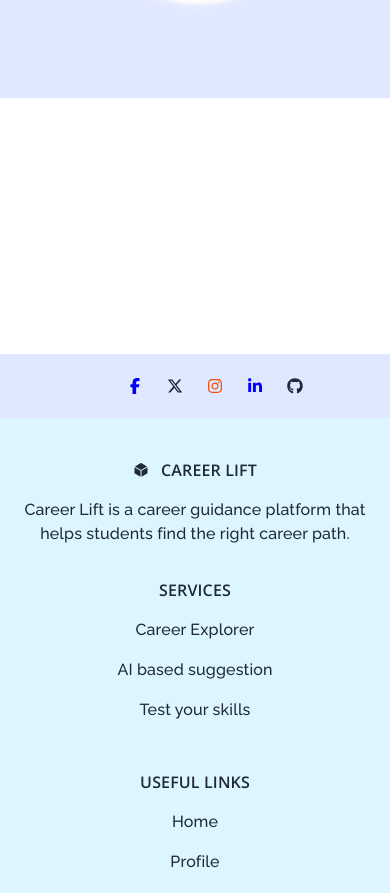
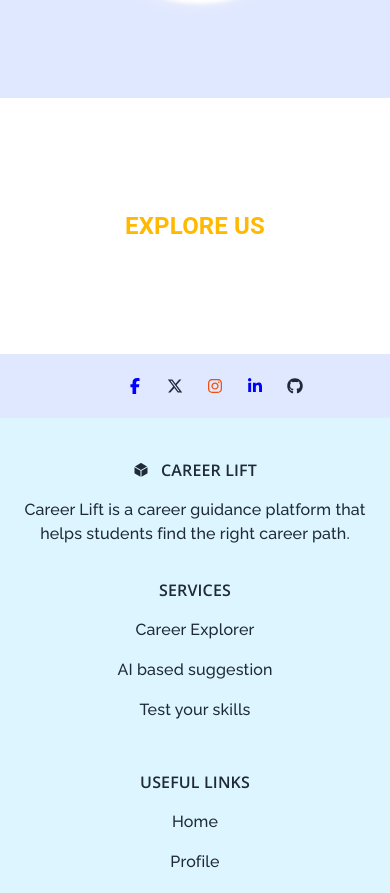
Before and after one commit to shiba-murmu/career-lift-system-project, a React (Vite) app in the folder frontend/: page /home in a window 390 px wide. Shown: the part 1313-2206 px from the top of the page. Built offline with nearby package versions, Linux system fonts and the light colour scheme; some icons are missing.

Commit message:
fix(Home): adjust font size in SectionFour for better readability

```diff
--- a/frontend/src/pages/Homepage/Home.jsx
+++ b/frontend/src/pages/Homepage/Home.jsx
@@ -147,7 +147,7 @@ function SectionFour() {
 
   return (
     <>
-      <div className="relative h-64 md:min-h-[70vh] z-50 w-full grid place-items-center text-7xl  md:text-7xl  font-bold text-amber-400">
+      <div className="relative h-64 md:min-h-[70vh] z-50 w-full grid place-items-center text-2xl  md:text-7xl  font-bold text-amber-400">
         <TextShow>EXPLORE US</TextShow>
       </div>
     </>
```
